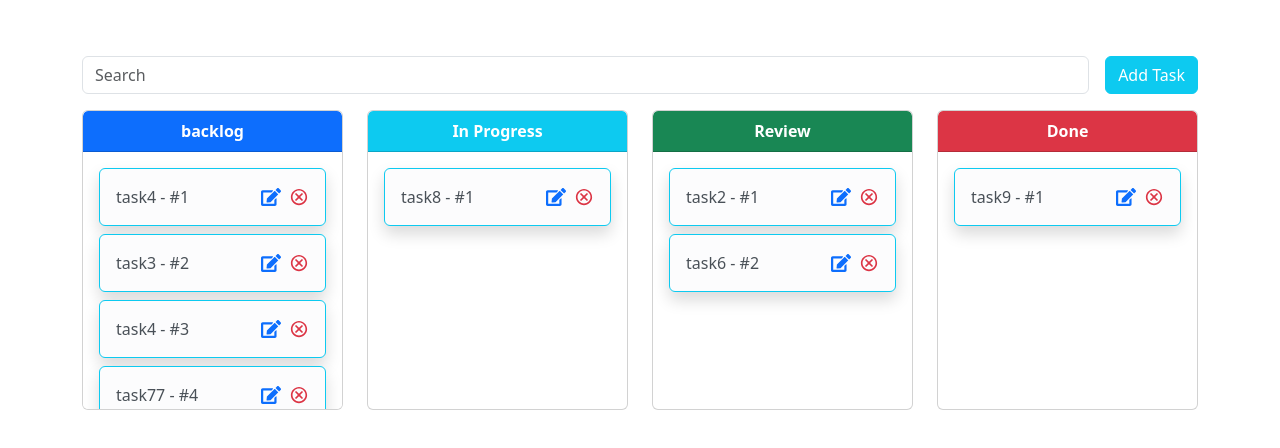
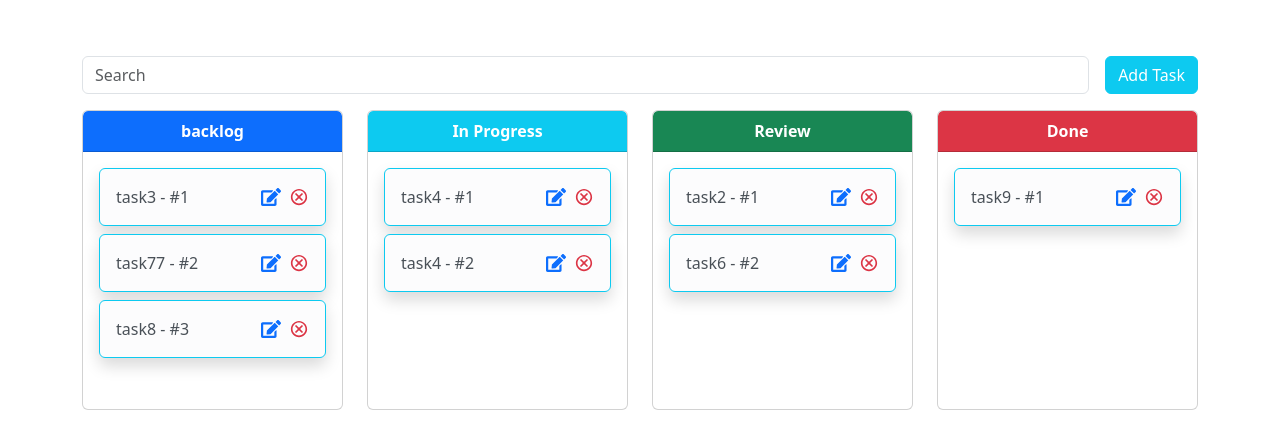
Before and after one commit to Mahmoud123-Makhaly/assessment, a React (Vite) app: page / in a window 1280 px wide. Shown: the top 448 px of the page. Built offline with nearby package versions, Linux system fonts and the light colour scheme; data requests are answered from the project's data file.

Commit message:
-fix type name

```diff
--- a/data/db.json
+++ b/data/db.json
@@ -4,7 +4,7 @@
       "id": "59e8",
       "title": "task4",
       "description": "desc",
-      "column": "backlog"
+      "column": "In Progress"
     },
     {
       "id": "f017",
@@ -22,7 +22,7 @@
       "id": "58af",
       "title": "task4",
       "description": "desc",
-      "column": "backlog"
+      "column": "In Progress"
     },
     {
       "id": "94ad",
@@ -40,7 +40,7 @@
       "id": "d37b",
       "title": "task8",
       "description": "desc",
-      "column": "In Progress"
+      "column": "backlog"
     },
     {
       "id": "620d",
--- a/src/data/index.ts
+++ b/src/data/index.ts
@@ -1,4 +1,4 @@
-import type { IAddTaskForm } from "../interfaces";
+import type {  ITaskForm } from "../interfaces";
 
 export const CardsData: { id: number; title: string; color: string }[] = [
   {
@@ -23,7 +23,7 @@ export const CardsData: { id: number; title: string; color: string }[] = [
   },
 ];
 
-export const addTaskForm: IAddTaskForm[] = [
+export const addTaskForm: ITaskForm[] = [
   {
     id: 1,
     type: "text",
```
